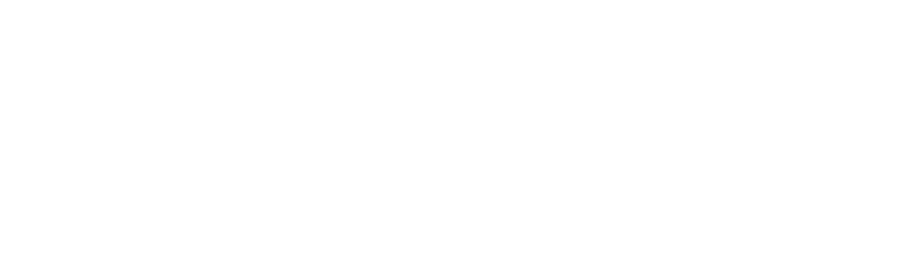
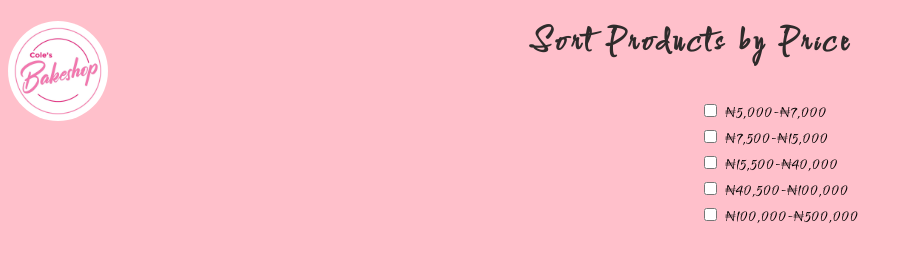
Before and after one commit to Cole-showers7/cb-project, a plain HTML site: page price.html in a window 1280 px wide. Shown: the whole page, without its empty margins (0-913 px from the left). Drawn offline with Linux system fonts and the light colour scheme.

Commit message:
Started work on price.html on the  8th

```diff
--- a/price.html
+++ b/price.html
@@ -4,9 +4,55 @@
     <meta charset="UTF-8">
     <meta http-equiv="X-UA-Compatible" content="IE=edge">
     <meta name="viewport" content="width=device-width, initial-scale=1.0">
+    <link href="https://fonts.googleapis.com/css2?family=Comforter&family=Great+Vibes&family=Poppins:ital,wght@0,200;0,300;0,400;0,500;0,600;0,700;0,800;0,900;1,100;1,200&display=swap" rel="stylesheet">
+
     <title>Document</title>
+    <style>
+        body{
+            background: pink;
+            font-family: 'Comforter', sans-serif;
+        }
+        h1{
+            text-align: center;
+            font-weight: bolder;
+            letter-spacing: 4px;
+            color: rgb(46, 43, 43);
+        }
+        #pricelist{
+            font-size: large;
+
+            position: fixed;
+            top:100px;
+            left: 700px;
+        }
+        .logo img{
+          width: 100px;
+          float: left;
+          height: auto;
+          border-radius: 50%;
+      }
+    </style>
 </head>
 <body>
-
+    <div class="logo">
+        <img src="/images-cb/WhatsApp Image 2022-01-12 at 5.26.16 PM.jpeg" alt="">
+    </div>
+    <h1>Sort Products by Price</h1>
+    <form id="pricelist">
+        <input type="checkbox">
+        <label class="price">&#x20A6;5,000-&#x20A6;7,000</label>
+        <br>
+        <input type="checkbox">
+        <label class="price">&#x20A6;7,500-&#x20A6;15,000</label>
+        <br>
+        <input type="checkbox">
+        <label class="price">&#x20A6;15,500-&#x20A6;40,000</label>
+        <br>
+        <input type="checkbox">
+        <label class="price">&#x20A6;40,500-&#x20A6;100,000</label>
+        <br>
+        <input type="checkbox">
+        <label class="price">&#x20A6;100,000-&#x20A6;500,000</label>
+    </form>
 </body>
 </html>
```
